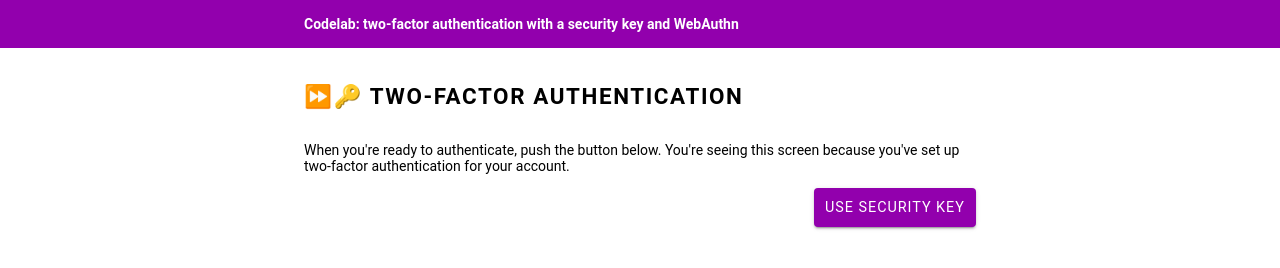
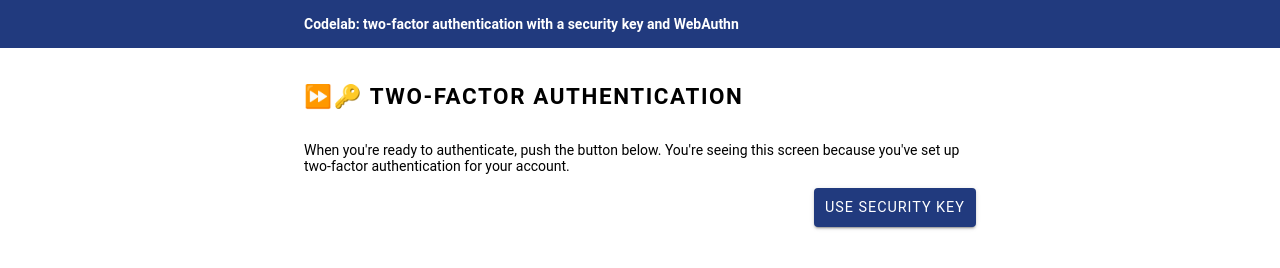
Before and after one commit to cornelius-illi/webauthn-2fa-key, a website: page views/second-factor.html in a window 1280 px wide. Drawn offline with Linux system fonts and the light colour scheme.

Commit message:
setting it up for dev

```diff
--- a/public/style.css
+++ b/public/style.css
@@ -26,7 +26,7 @@ body {
   font-family: Roboto, sans-serif;
   --green-light: #00c200;
   --red-dark: #d70000;
-  --theme-primary: #9200ad;
+  --theme-primary: #213a7e;
 }
 
 /* TYPOGRAPHY */
@@ -94,7 +94,7 @@ input {
 
 button,
 input.button {
-  background: #9200ad;
+  background: #213a7e;
   font-family: Roboto;
   text-transform: uppercase;
   box-shadow: 0px 3px 1px -2px rgb(0 0 0 / 20%),
```
Also changed, not shown: package.json (+7 -3 lines), 2 other files.
